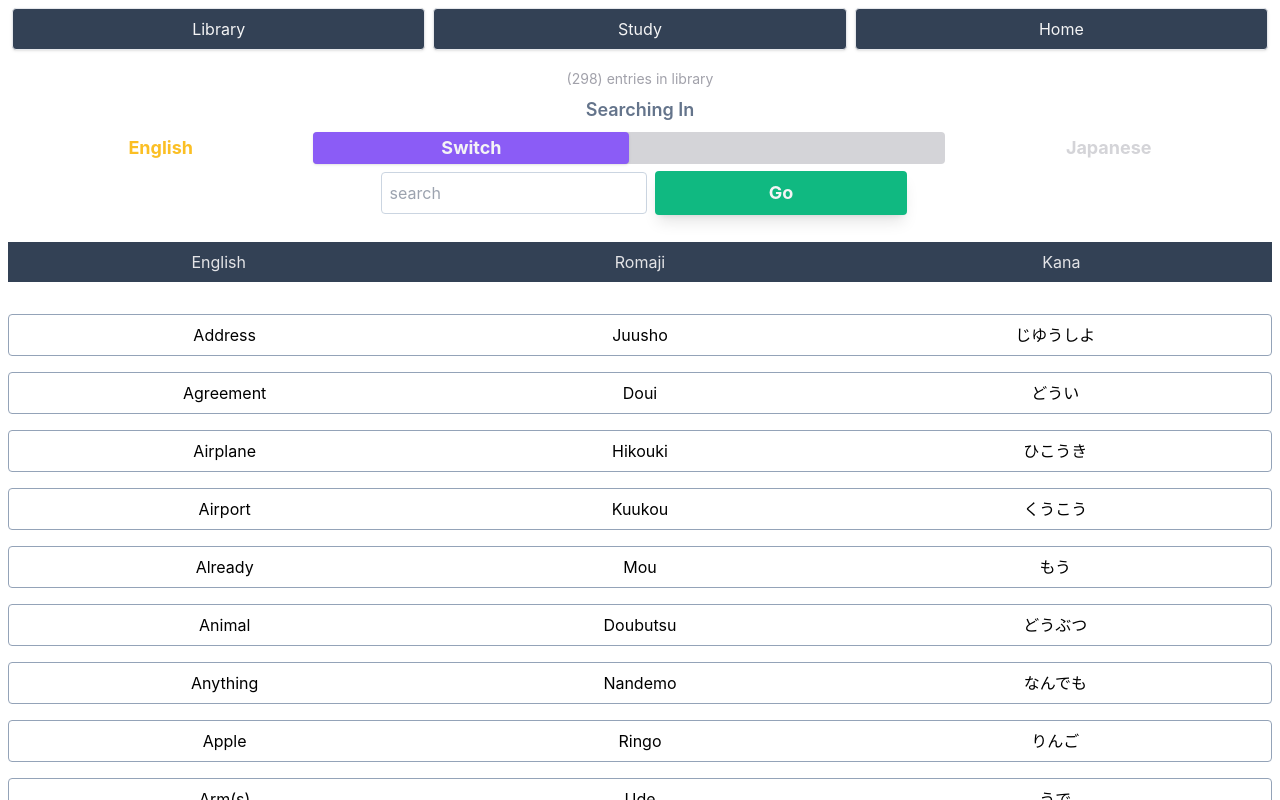
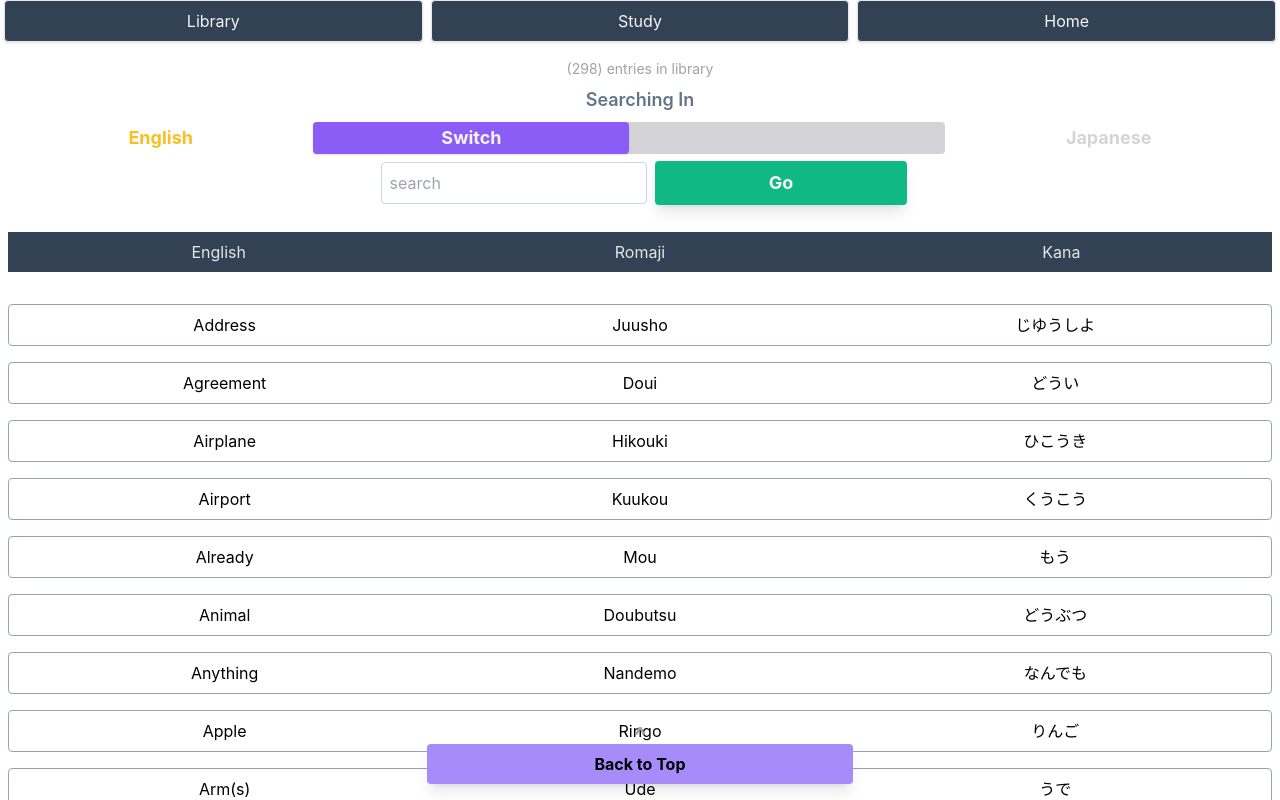
Before and after one commit to LumberJon1/JapaneseFlashcards, a React (Create React App) app: page / in a window 1280 px wide. Both pictures are taken after a click on the item "Library". Shown: the top 800 px of the page. Built offline with nearby package versions, Linux system fonts and the light colour scheme.

Commit message:
Added back to top button on library and updated form elements for more suitable semantic html

```diff
--- a/src/App.css
+++ b/src/App.css
@@ -4,11 +4,6 @@
 
 .App {
   text-align: center;
-}
-
-.navbar {
-  position: sticky;
-  top: 0;
 }
 
 .App-logo {
--- a/src/components/Library/index.js
+++ b/src/components/Library/index.js
@@ -14,10 +14,18 @@
     // State management for search results
     const [searchResults, setSearchResults] = useState(library);
 
+    // Scroll to top button handler
+    function scrollToTop() {
+        window.scrollTo({
+            top: 0,
+            behavior: "smooth"
+        });
+    }
+
 
     return (
         // Column Labels
-        <div className="flex flex-col items-center justify-center w-full">
+        <div className="flex flex-col items-center justify-center w-full relative">
 
 
             {/* Searchbar component with sorting button */}
@@ -30,7 +38,7 @@
             ></LibrarySearch>
 
 
-            <div className="flex items-around justify-center mx-1 mb-6 mt-4 w-full bg-slate-700 text-zinc-200 sticky top-12">
+            <div className="flex items-around justify-center mx-1 mb-6 mt-4 w-full bg-slate-700 text-zinc-200 top-12">
                 <p className="w-1/3 p-2 text-center">English</p>
                 <p className="w-1/3 p-2 text-center">Romaji</p>
                 <p className="w-1/3 p-2 text-center">Kana</p>
@@ -67,6 +75,20 @@
 
             </ul>
 
+            <div className="w-full relative">
+                <p
+                    className="fixed inset-x-1/3 bottom-0 mb-12 z-20 text-2xl font-bold text-zinc-400"
+                >
+                    ^
+                </p>
+                <button
+                    onClick={scrollToTop}
+                    className="fixed inset-x-1/3 bottom-0 rounded bg-violet-400 font-bold p-2 w-1/3 mb-4 shadow-lg"
+                >
+                    Back to Top
+                </button>
+            </div>
+
         </div>
     );
 }
--- a/src/components/LibrarySearch/index.js
+++ b/src/components/LibrarySearch/index.js
@@ -123,12 +123,12 @@
     // animation state management
 
     return (
-        <div className="h-40 mt-3 mb-1 w-full flex flex-col items-center justify-around">
+        <div className="h-48 mt-3 mb-1 w-full flex flex-col items-center justify-around">
             <div
                 className="flex flex-col justify-evenly h-full w-full"
             >
                 <p
-                    className="text-sm text-zinc-400"
+                    className="text-sm text-zinc-400 mt-8"
                 >
                     ({countLibrary()}) entries in library
                 </p>
@@ -161,7 +161,7 @@
                     className="flex items-center justify-center w-full"
                 >
                     <input
-                        type="text"
+                        type="search"
                         name="searchTerms"
                         placeholder="search"
                         value={searchTerms}
--- a/src/components/Navbar/index.js
+++ b/src/components/Navbar/index.js
@@ -15,7 +15,7 @@
     }
 
     return (
-        <div className="w-full sticky top-0">
+        <div className="w-full fixed z-30 top-0">
             <ul className="flex items-center justify-center">
                 {menuItems.map((item) => (
                     <li
```
